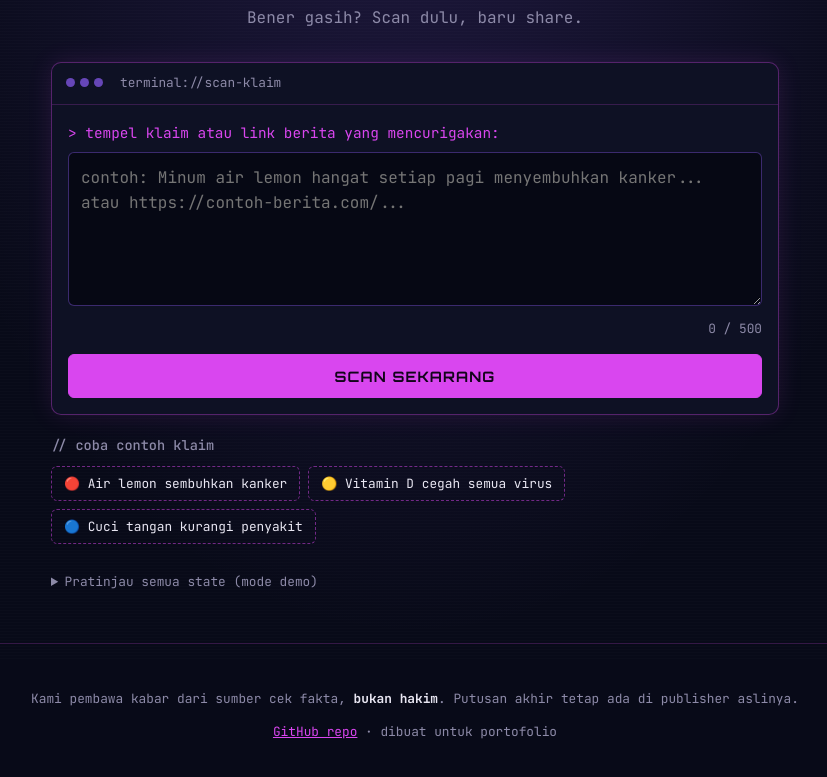
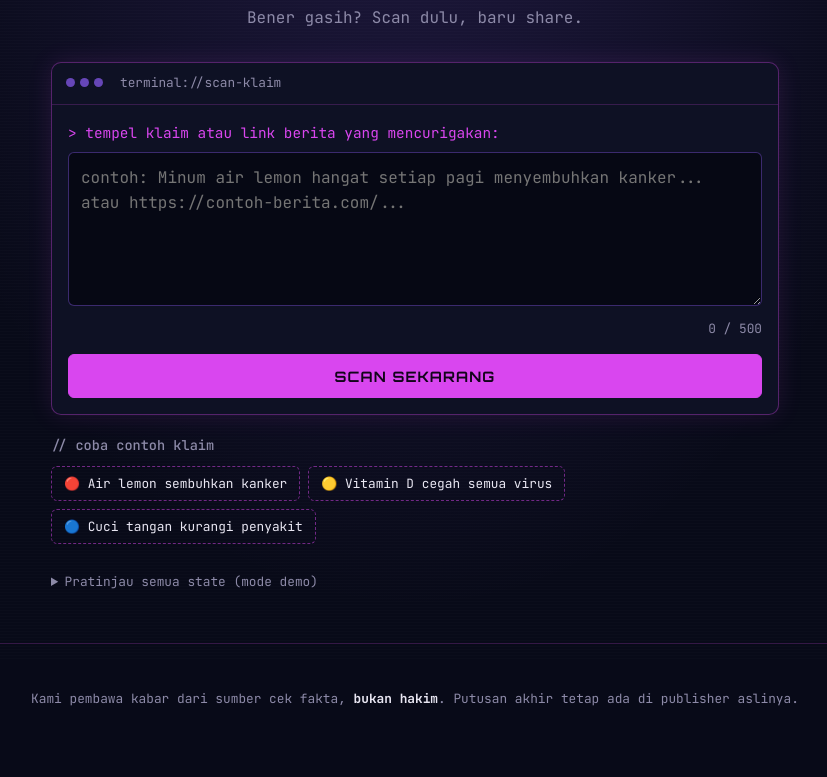
Before and after one commit to FahryFauzi-001/Benergasih, a website with bundled scripts: page index.html in a window 1280 px wide. Shown: the part 141-918 px from the top of the page, without its empty margins (225-1052 px from the left). Built offline with nearby package versions, Linux system fonts and the light colour scheme.

Commit message:
Remove footer portfolio link

```diff
--- a/index.html
+++ b/index.html
@@ -87,7 +87,6 @@
 
   <footer class="footer">
     <p>Kami pembawa kabar dari sumber cek fakta, <strong>bukan hakim</strong>. Putusan akhir tetap ada di publisher aslinya.</p>
-    <p><a href="https://github.com/FahryFauzi-001/Benergasih" target="_blank" rel="noopener">GitHub repo</a> · dibuat untuk portofolio</p>
   </footer>
 
   <script type="module" src="js/app.js"></script>
```
